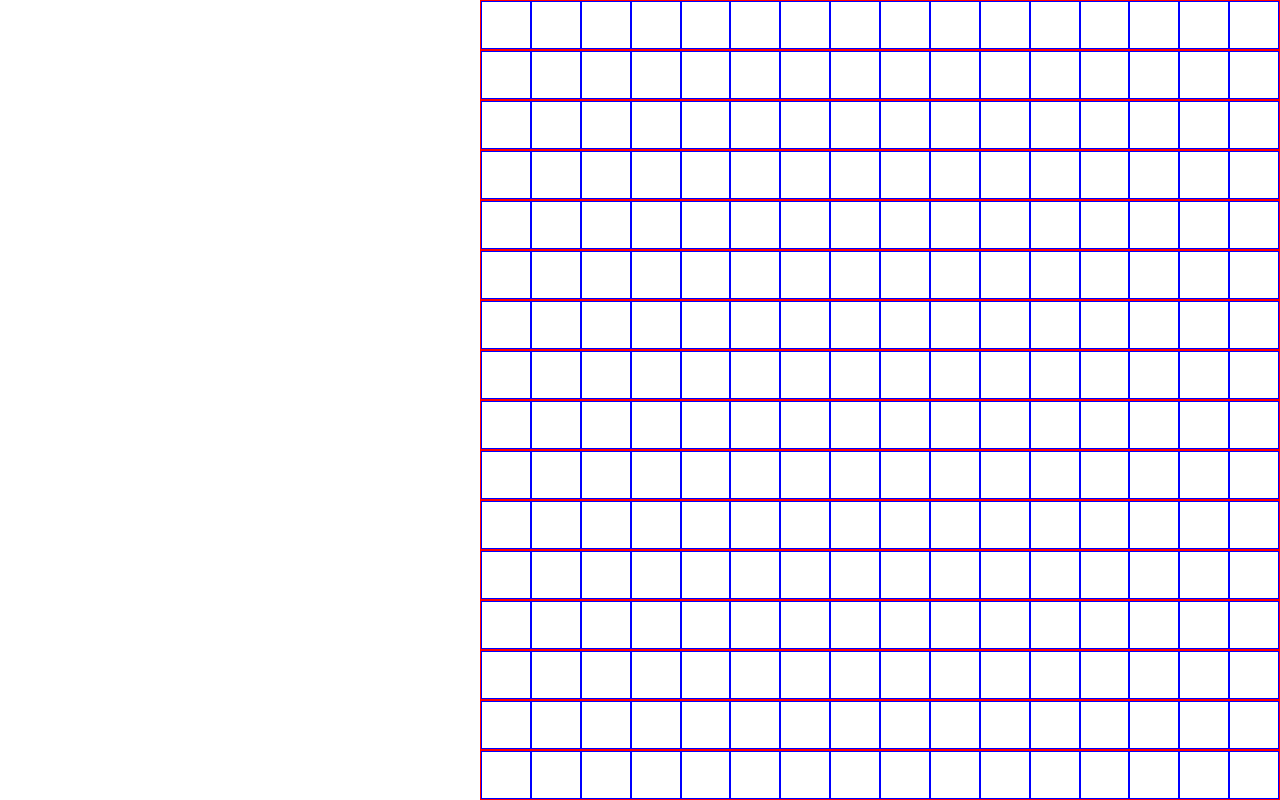
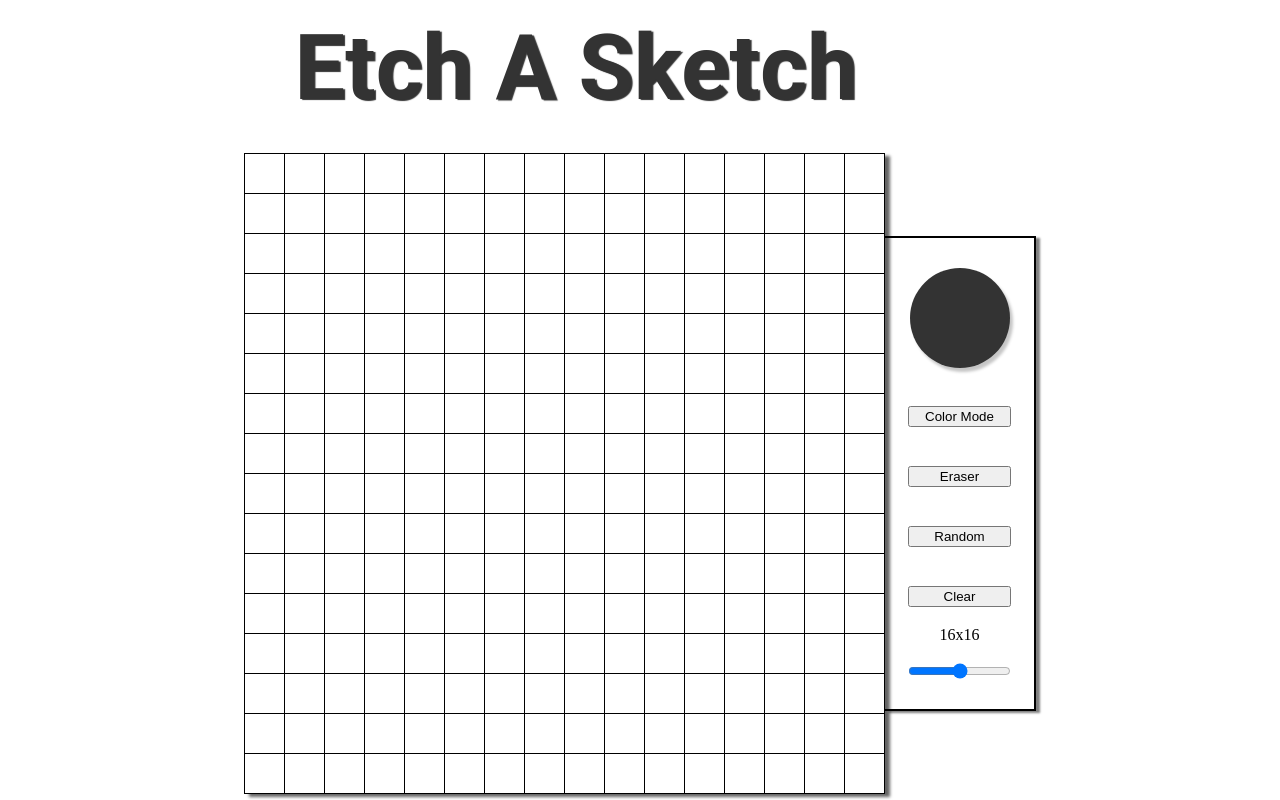
Before and after one commit to Tree-Ro/etchASketch, a plain HTML site: page index.html in a window 1280 px wide. Drawn offline with Linux system fonts and the light colour scheme; a web font is replaced by a local one.

Commit message:
Created a stylised options menu to the right of grid with CSS

```diff
--- a/index.html
+++ b/index.html
@@ -8,6 +8,19 @@
         <script src="script.js" defer></script>
     </head>
     <body>
-        <div id="container"></div>
+        <h1>Etch A Sketch</h1>
+        <div id="containerContainer">
+            <div id="container"></div>
+            <div id="options">
+                <input type="color" id="colorInterface" />
+                <div id="colorPicker"></div>
+                <button id="colorMode">Color Mode</button>
+                <button id="eraser">Eraser</button>
+                <button id="rainbowMode">Random</button>
+                <button id="clear">Clear</button>
+                <div id="sizeDisplay">16x16</div>
+                <input type="range" id="canvasSize" />
+            </div>
+        </div>
     </body>
 </html>
--- a/script.js
+++ b/script.js
@@ -1,7 +1,7 @@
 const container = document.querySelector('#container');
 
-function createRows() {
-    for (i = 0; i < 16; ++i) {
+function createRows(amount) {
+    for (i = 0; i < amount; ++i) {
         const row = document.createElement('div');
         row.setAttribute('class', 'row');
         container.appendChild(row);
@@ -19,9 +19,9 @@ function createCells() {
     });
 }
 
-function createGrid() {
-    createRows();
+function createGrid(amount) {
+    createRows(amount);
     createCells();
 }
 
-createGrid();
+createGrid(16);
--- a/styles.css
+++ b/styles.css
@@ -1,26 +1,90 @@
+@import url('https://fonts.googleapis.com/css?family=Bowlby+One+SC');
+
 body {
-    box-sizing: border-box;
+    display: flex;
+    flex-direction: column;
+
+    min-height: 100vh;
     margin: 0;
+
+}
+
+body h1 {
+    color: #333;
+    font-family: 'Roboto', sans-serif;
+    text-align: center;
+    font-size: 90px;
+    margin-top: 2vh;
+    margin-bottom: 4vh;
+    margin-right: 10vw;
+    text-shadow: 2px 1px 1px #333;
+}
+
+#containerContainer {
+    display:flex;
+    justify-content: center;
+    align-items: center;
+}
+
+#options {
+    display: flex;
+    flex-direction: column;
+    align-items: center;
+
+
+    border-right: 2px solid black;
+    border-top: 2px solid black;
+    border-bottom: 2px solid black;
+    box-shadow: 4px 2px 2px rgba(0, 0, 0, 0.5);
+    padding: 10px;
+
+}
+
+#colorInterface {
+    display: none;
+}
+
+#colorPicker {
+    background-color: #333;
+    width: 100px;
+    height: 100px;
+    border-radius: 100%;
+    box-shadow: 3px 4px 3px rgba(0, 0, 0, 0.226);
+    margin: 15%
+}
+
+#options button, #options input {
+    width: 80%;
+    margin: 15%;
+}
+
+button:hover, #colorPicker:hover {
+    transform: scale(1.05);
+    transition: transform 0.1s ease-in-out;
+    cursor: pointer;
 }
 
 #container {
     display: flex;
     flex-direction: column;
+    flex-grow: 2;
 
-    min-height: 100vh;
-    max-width: 100vh;
-    margin-left: auto;
-    margin-right: 0;
+    min-height: 40rem;
+    min-width: 40rem;
+    max-width: 40rem;
+    border-left: solid 1px black;
+    border-bottom: solid 1px black;
+    box-shadow: 5px 3px 3px rgba(0, 0, 0, 0.607);
 }
 
 .cell {
-    border:solid 1px blue;
+    border-right:solid 1px black;
     flex-grow: 1;
 }
 
 .row {
     display: flex;
     flex-direction: row;
-    border:solid 1px red;
+    border-top:solid 1px black;
     flex-grow: 1;
 }
```
